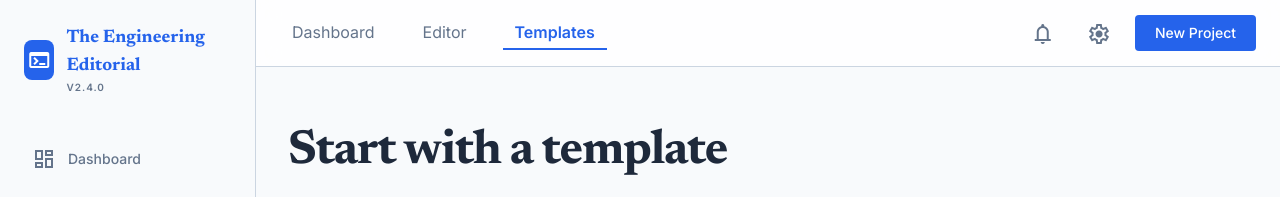
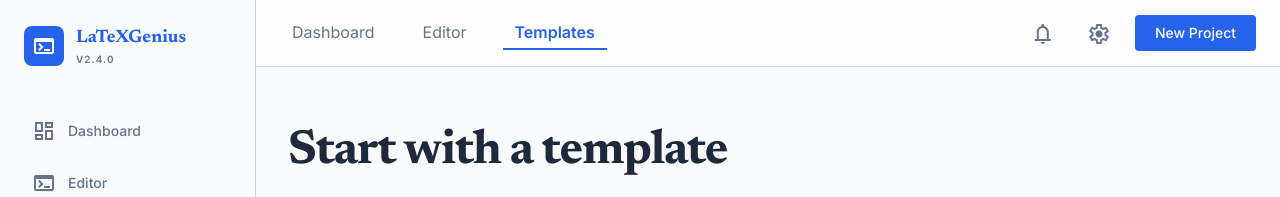
Before and after one commit to omaralaye/latexgenius, a Django app: page /templates/ in a window 1280 px wide. Shown: the top 197 px of the page. Run offline with Django 5.2, Linux system fonts and the light colour scheme; data comes from the database, SQL or seed files in the repository; some libraries are stand-ins or nearby versions.

Commit message:
Rename application to LaTeXGenius
Updated the application name from "The Engineering Editorial" to "LaTeXGenius" across all components.

Changes include:
- A new data migration (0004_update_app_name.py) to update the `app_name` setting in the `AppSetting` model.
- Refactored HTML templates (`base.html`, `navbar.html`, `login.html`, `signup.html`, `templatespage.html`) to replace hardcoded strings and fallback values.
- Maintenance of template consistency by updating branding-related comments.

Verified via:
- Django unit tests.
- Visual inspection of Landing, Login, Signup, and Templates pages.
- Database integrity check.

Co-authored-by: omaralaye <199628096+omaralaye@users.noreply.github.com>

```diff
--- a/myapp/templates/pages/templatespage.html
+++ b/myapp/templates/pages/templatespage.html
@@ -78,7 +78,7 @@
     <div class="pt-24 px-4 sm:px-6 lg:px-8 pb-12 w-full max-w-7xl mx-auto flex-1">
         <!-- Header Section -->
         <header class="mb-12 mt-8 max-w-4xl">
-            <h2 class="font-headline text-4xl md:text-5xl font-extrabold tracking-tight text-on-surface dark:text-white mb-4">{{ app_settings.template_section_title|default:"The Engineering Editorial" }}</h2>
+            <h2 class="font-headline text-4xl md:text-5xl font-extrabold tracking-tight text-on-surface dark:text-white mb-4">{{ app_settings.template_section_title|default:"LaTeXGenius" }}</h2>
             <p class="text-on-surface-variant dark:text-slate-400 text-lg max-w-2xl font-body leading-relaxed text-justify">{{ app_settings.template_section_subtitle|default:"Select a high-fidelity template to begin your technical composition. Every layout is optimized for precision and clarity." }}</p>
         </header>
 
```
Also changed, not shown: myapp/migrations/0003_populate_initial_data.py.
